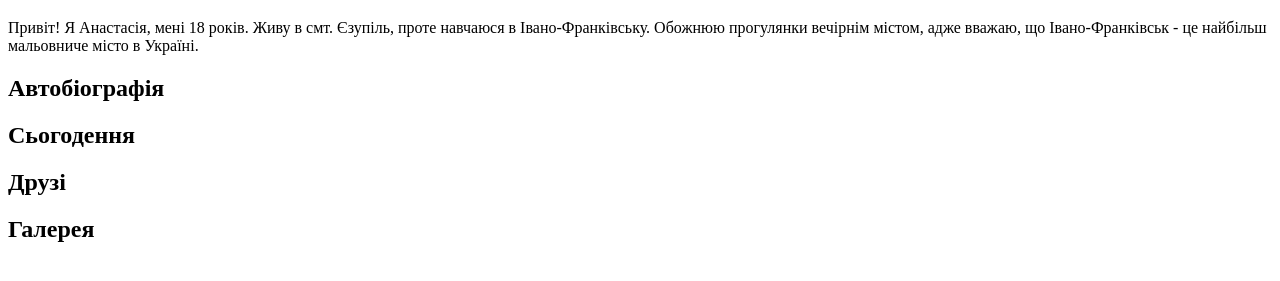
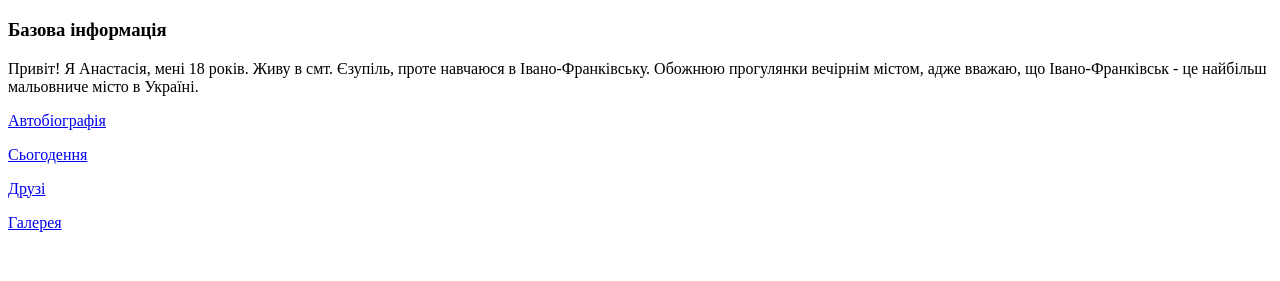
Before and after one commit to Vovkanastasiia05/my-repo1, a plain HTML site: page practical.work1/index.html in a window 1280 px wide. Shown: the part 61-342 px from the top of the page. Drawn offline with Linux system fonts and the light colour scheme.

Commit message:
index.html

```diff
--- a/practical.work1/index.html
+++ b/practical.work1/index.html
@@ -7,10 +7,13 @@
 </head>
 <body>
     <h1>Персональна сторінка Вовк Анастасія Романівна</h1>
+    <h3>Базова інформація</h3>
     <p>Привіт! Я Анастасія, мені 18 років. Живу в смт. Єзупіль, проте навчаюся в Івано-Франківську. Обожнюю прогулянки вечірнім містом, адже вважаю, що Івано-Франківськ - це найбільш мальовниче місто в Україні.</p>
-    <h2>Автобіографія</h2>
-    <h2>Сьогодення</h2>
-    <h2>Друзі</h2>
-    <h2>Галерея</h2>
+
+    <p><a href="biography.html">Автобіографія</a></p>
+    <p><a href="nowadays.html">Сьогодення</a></p>
+    <p><a href="friends.html">Друзі</a></p>
+    <p><a href="gallery.html">Галерея</a></p>
+
 </body>
 </html>
```
